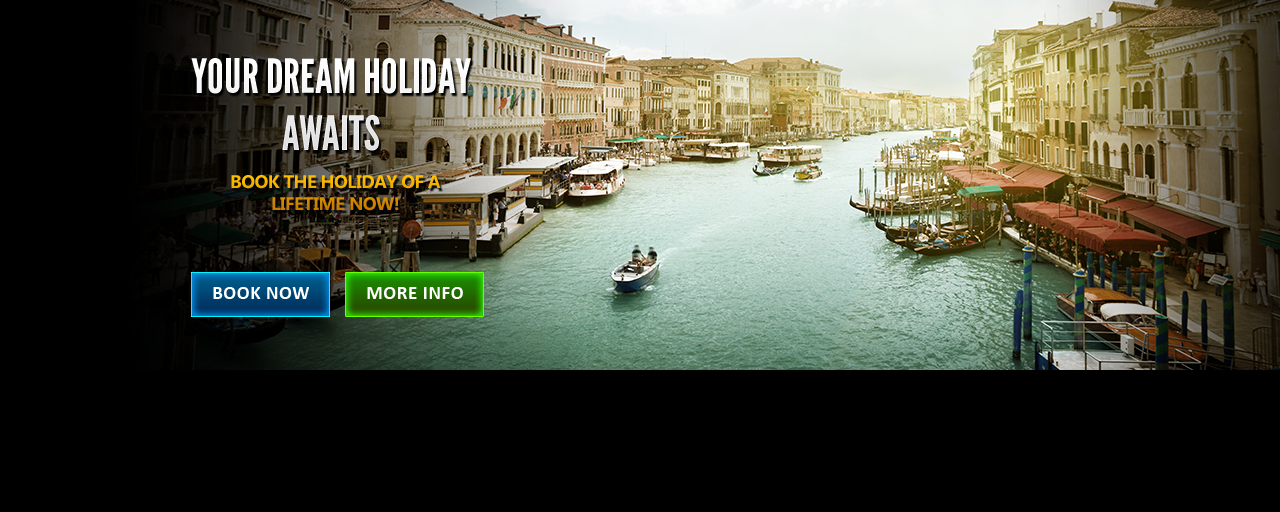
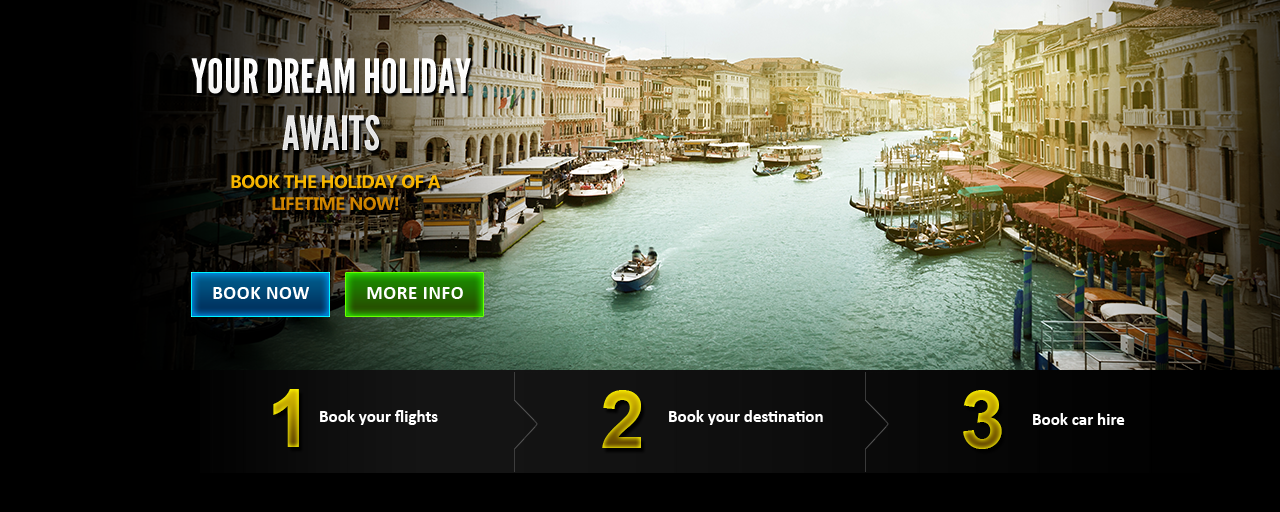
Before and after one commit to ick-seshoka/travel-leisure, a plain HTML site: page index.html in a window 1280 px wide. Shown: the part 92-604 px from the top of the page. Drawn offline with Linux system fonts and the light colour scheme.

Commit message:
Added steps section

```diff
--- a/css/main.css
+++ b/css/main.css
@@ -75,3 +75,33 @@ main section#slider div#offer ul li:first-child a {
 main section#slider div#offer ul li:last-child a {
     background-image: url('../img/cta-play-en@1x.png');
 }
+
+main section#steps {
+    position: relative;
+    width: 1000px;
+    height: 203px;
+    margin: 0 auto;
+    background-image: url('../img/steps.png');
+    background-position: 0 0;
+    background-repeat: no-repeat;
+}
+
+main section#steps div.step {
+    display: inline-block;
+    width: 315px;
+    height: 103px;
+    padding-top: 40px;
+    box-sizing: border-box;
+}
+
+main section#steps div.step:first-child {
+    padding-left: 120px;
+}
+
+main section#steps div.step:nth-child(2) {
+    padding-left: 150px;
+}
+
+main section#steps div.step:last-child {
+    padding-left: 195px;
+}
--- a/index.html
+++ b/index.html
@@ -35,6 +35,18 @@
                     </ul>
                 </div>
             </section>
+            <!-- steps -->
+            <section id="steps">
+                <div class="step">
+                    <img src="img/step-1.png" alt="Book your flights"/>
+                </div>
+                <div class="step">
+                    <img src="img/step-2.png" alt="Book your destination"/>
+                </div>
+                <div class="step">
+                    <img src="img/step-3.png" alt="Book car hire"/>
+                </div>
+            </section>
         </main>
         <!-- scrpits -->
         <script type="text/javascript" src="js/main.js"></script>
```
Also changed, not shown: img/step-1.png (added), img/step-2.png (added), img/step-3.png (added), img/steps.png (added).
